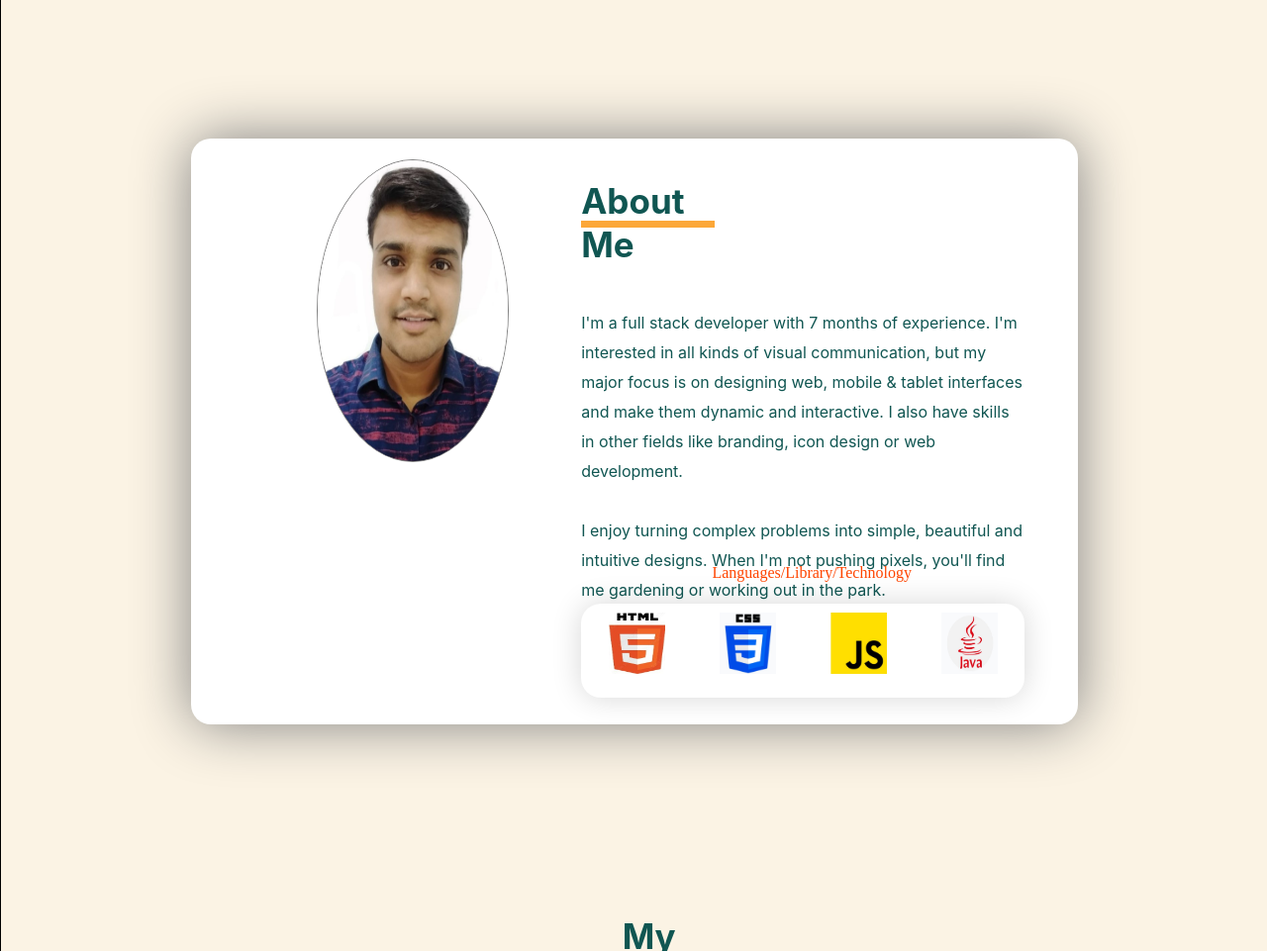
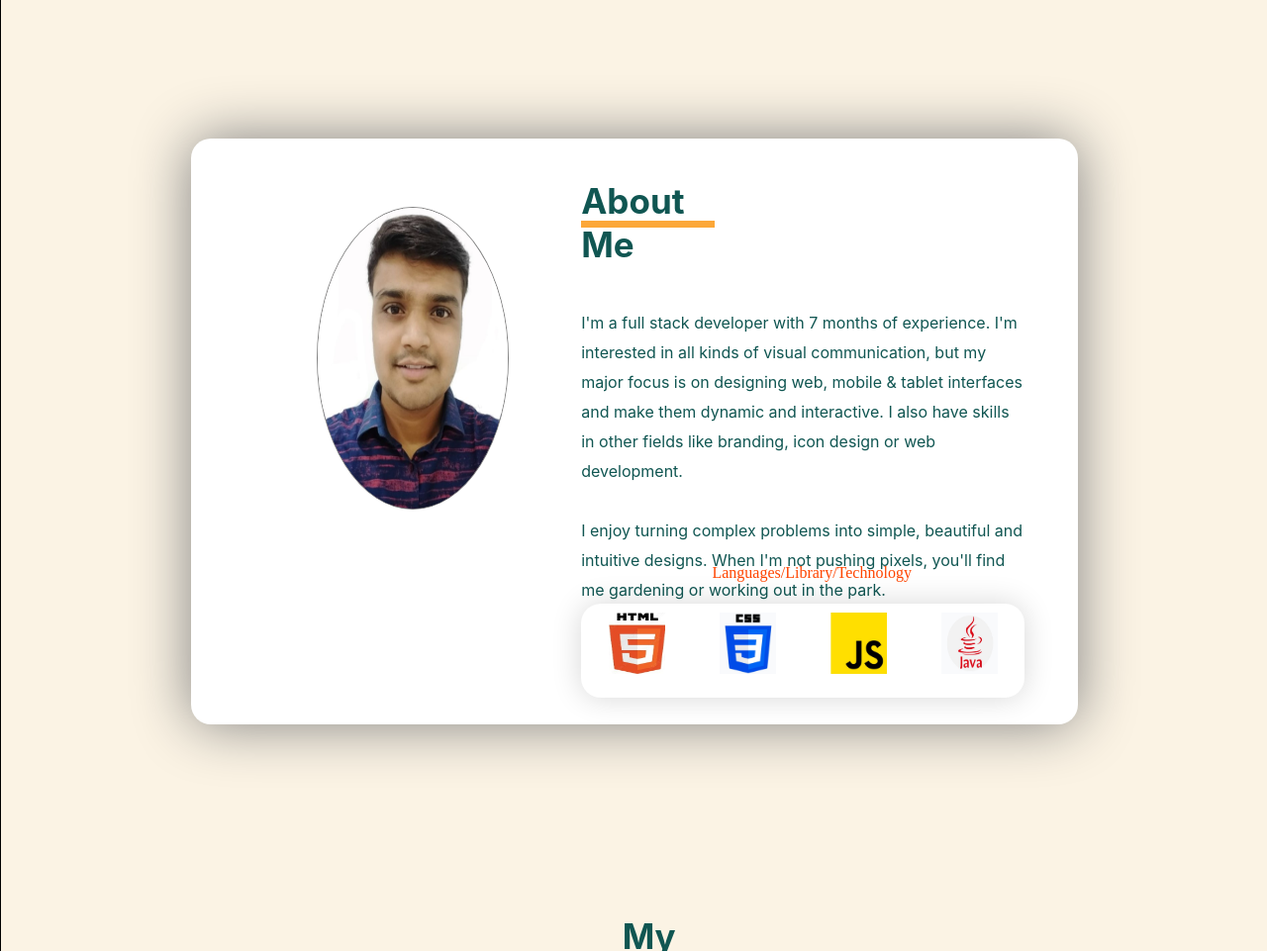
Before and after one commit to VipinGirjapure/MyPortfolio, a plain HTML site: page index.html in a window 1280 px wide. Shown: the part 911-1872 px from the top of the page at 99% size. Drawn offline with Linux system fonts and the light colour scheme.

Commit message:
Update style.css

```diff
--- a/style.css
+++ b/style.css
@@ -399,7 +399,7 @@ opacity: 1;
     background-position: center;
     background-size: cover;
     position: absolute;
-    top: 67rem;
+    top: 70rem;
     left: 20rem;
     width: 15%;
     height: 38%;
```
